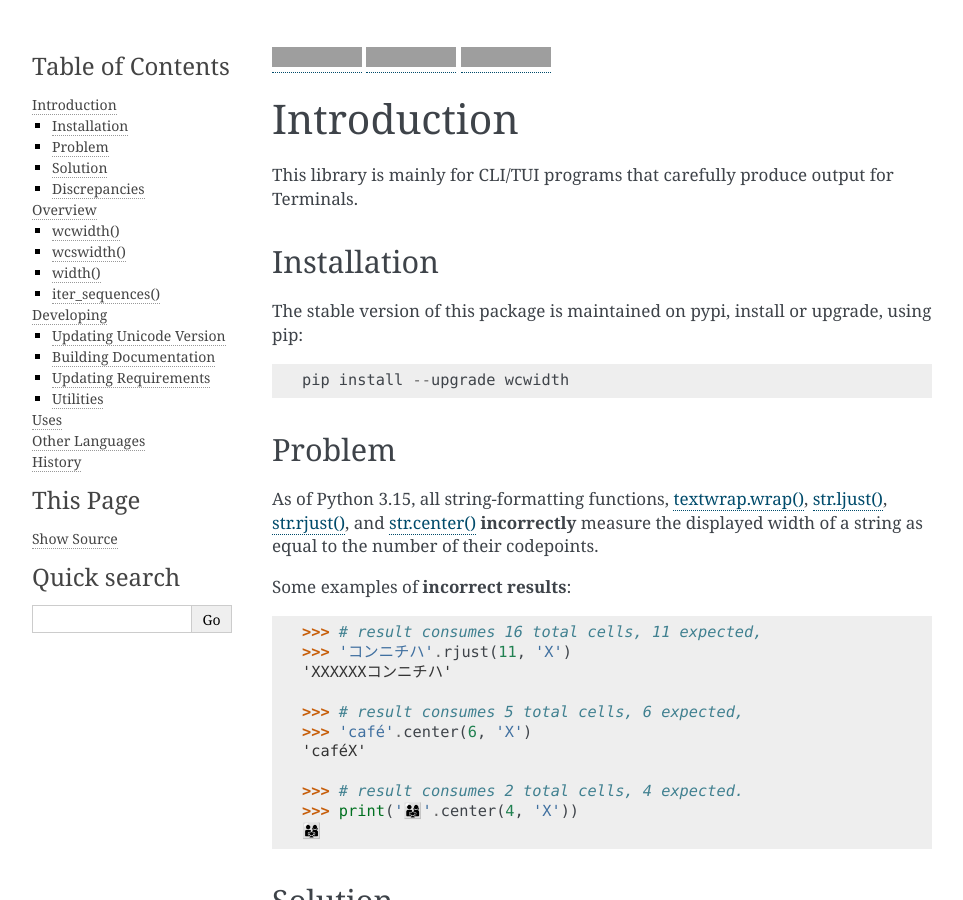
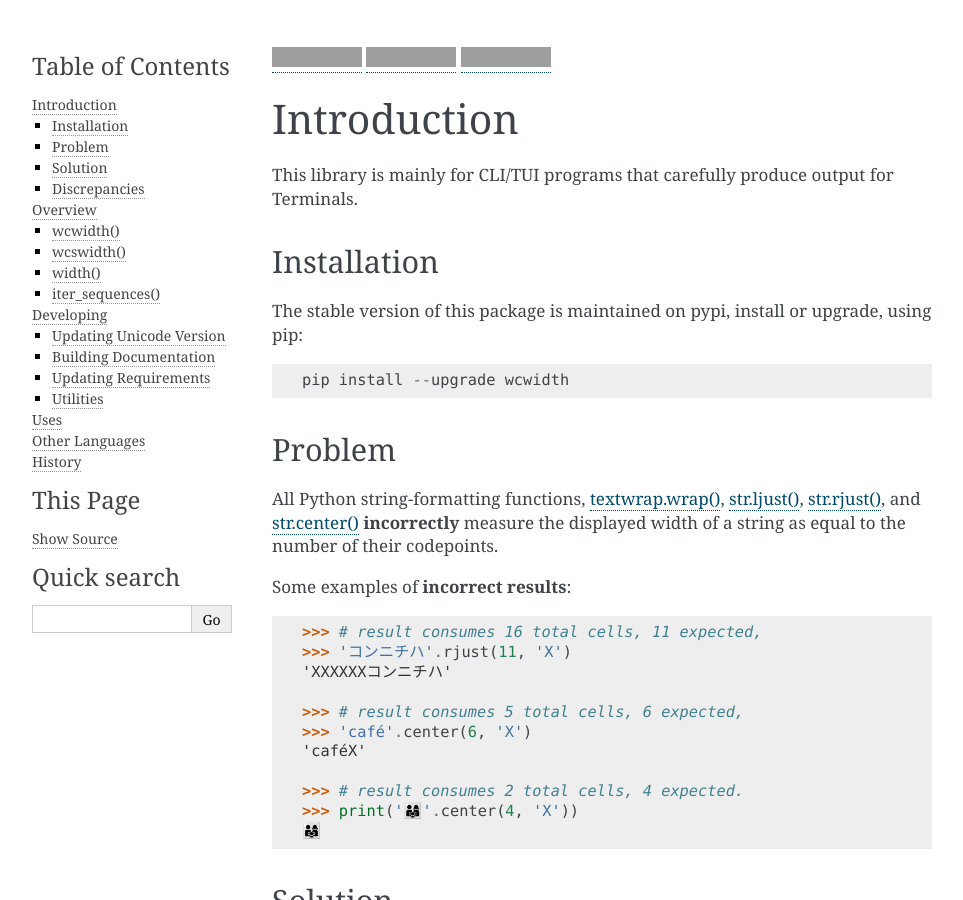
Before and after one commit to jquast/wcwidth, a Sphinx documentation site: the page built from docs/intro.rst, in a window 1280 px wide and 900 px high, cut to the strip 0-900 px from the top of the window. Shown: the whole strip, without its empty margins (148-1111 px from the left). Built offline with Sphinx 7.4.7, drawn with Linux system fonts in a browser that asks for light colours; grey boxes are pictures that could not be loaded.

Commit message:
minor docs

```diff
--- a/docs/intro.rst
+++ b/docs/intro.rst
@@ -16,9 +16,9 @@ The stable version of this package is maintained on pypi, install or upgrade, us
 Problem
 -------
 
-As of Python 3.15, all string-formatting functions, `textwrap.wrap()`_, `str.ljust()`_,
-`str.rjust()`_, and `str.center()`_ **incorrectly** measure the displayed width of a string as equal
-to the number of their codepoints.
+All Python string-formatting functions, `textwrap.wrap()`_, `str.ljust()`_, `str.rjust()`_, and
+`str.center()`_ **incorrectly** measure the displayed width of a string as equal to the number of
+their codepoints.
 
 Some examples of **incorrect results**:
 
```
Also changed, not shown: 1 other file.
